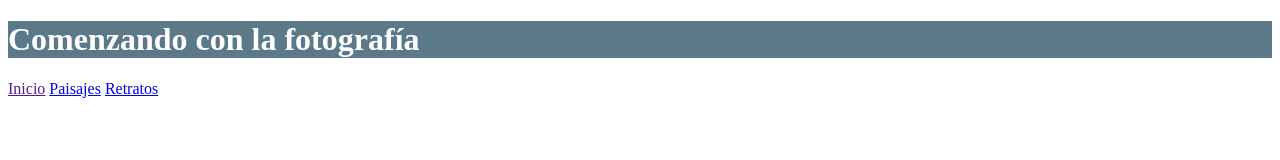
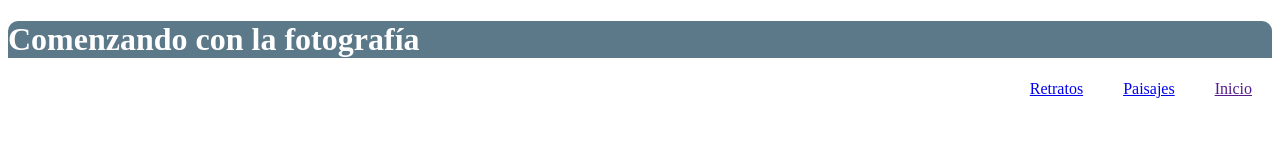
Before and after one commit to Ezulu22/Comenzando_con_la_fotografia, a plain HTML site: page index.html in a window 1280 px wide. Drawn offline with Linux system fonts and the light colour scheme.

Commit message:
se aplican bordes redondeados y nav a la derecha

```diff
--- a/css/estilos.css
+++ b/css/estilos.css
@@ -1,5 +1,6 @@
 #cabezera{
     background: #5b7989;
+    border-radius: 10px 10px 0px 0px;
 }
 
 #cabezera h1{
@@ -7,3 +8,17 @@
     text-align: left;
     text-shadow: #02010a 2px;
 }
+
+ul{
+    list-style-type: none;
+    margin: 0;
+    height: 100%;
+}
+li{
+    float: right;
+    margin: 0px 5px;
+    padding: 0px 15px;
+    text-decoration: none
+    /* pendiente quitar línea*/
+
+}
--- a/index.html
+++ b/index.html
@@ -13,9 +13,12 @@
         </h1>
     </header>
     <nav id="menu">
-        <a href="">Inicio</a>
-        <a href="./paisajes.html">Paisajes</a>
-        <a href="./retratos.html">Retratos</a>
+        <ul>
+            <li><a href="">Inicio</a></li>
+            <li><a href="./paisajes.html">Paisajes</a></li>
+            <li><a href="./retratos.html">Retratos</a></li>
+        </ul>
+
     </nav>
 </body>
 </html>
```
